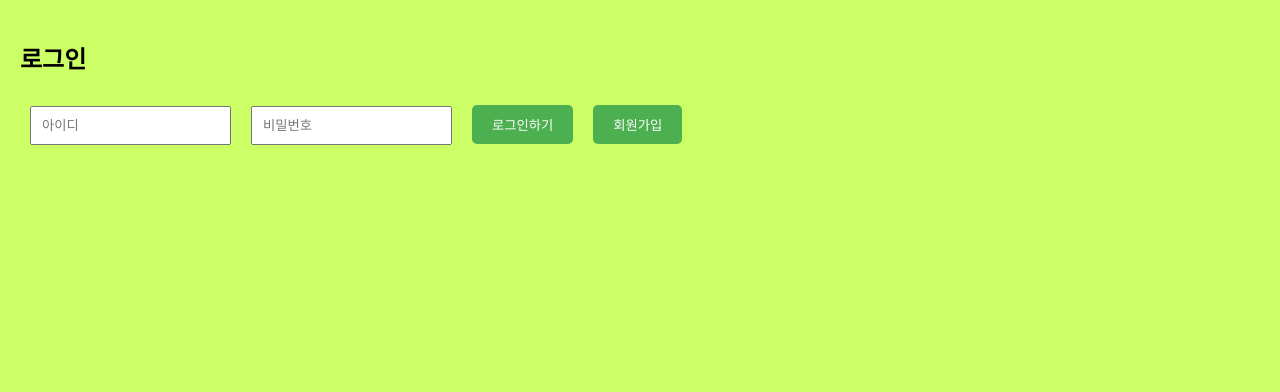
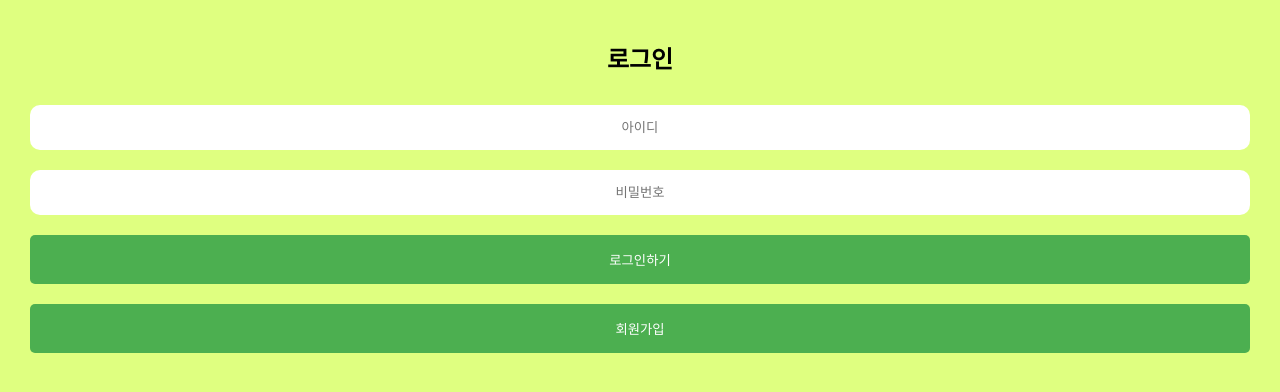
Before and after one commit to SOGRA-Hackathon-tashu/project_tashu, a React (Create React App) app in the folder tashu/: page /login in a window 1280 px wide. Shown: the top 392 px of the page. Built offline with nearby package versions, Linux system fonts and the light colour scheme.

Commit message:
login / signup css

```diff
--- a/tashu/src/components/Login.js
+++ b/tashu/src/components/Login.js
@@ -1,6 +1,8 @@
 import React, { useState } from 'react';
 import { useNavigate } from 'react-router-dom';
 import { signInWithFirebase } from '../firebase';
+import './../styles/Login.css';
+
 
 function Login({ setIsLoggedIn, setUserInfo }) {
   const navigate = useNavigate();
@@ -41,12 +43,30 @@ function Login({ setIsLoggedIn, setUserInfo }) {
   };
 
   return (
-    <div style={{ backgroundColor: '#ccff66', height: '100vh', padding: '20px' }}>
-      <h2>로그인</h2>
-      <input type="text" placeholder="아이디" value={email} onChange={handleEmailChange} />
-      <input type="password" placeholder="비밀번호" value={password} onChange={handlePasswordChange} />
-      <button onClick={handleLogin}>로그인하기</button>
-      <button onClick={() => navigate('/signup')}>회원가입</button>
+    <div className='login_main'>
+      <h2 className='login_title'>로그인</h2>
+      <input
+        type="text"
+        placeholder="아이디"
+        value={email}
+        onChange={handleEmailChange}
+        className='login_input'
+      />
+      <input
+        type="password"
+        placeholder="비밀번호"
+        value={password}
+        onChange={handlePasswordChange}
+        className='login_input'
+      />
+      <button
+        onClick={handleLogin}
+        className='button'
+      >로그인하기</button>
+      <button
+        onClick={() => navigate('/signup')}
+        className='button'
+      >회원가입</button>
     </div>
   );
 }
--- a/tashu/src/components/Signup.js
+++ b/tashu/src/components/Signup.js
@@ -1,6 +1,8 @@
 import React, { useState } from 'react';
 import { useNavigate } from 'react-router-dom';
 import { signupWithEmailAndPassword } from '../firebase';
+import './../styles/Signup.css';
+
 
 function Signup() {
   const navigate = useNavigate();
@@ -25,12 +27,33 @@ function Signup() {
   };
 
   return (
-    <div style={{ backgroundColor: '#ccff66', height: '100vh', padding: '20px' }}>
-      <h2>회원가입</h2>
-      <input type="text" placeholder="아이디" value={email} onChange={(e) => setEmail(e.target.value)} />
-      <input type="password" placeholder="비밀번호" value={password} onChange={(e) => setPassword(e.target.value)} />
-      <input type="password" placeholder="비밀번호 확인" value={confirmPassword} onChange={(e) => setConfirmPassword(e.target.value)} />
-      <button onClick={handleSignup}>회원가입</button>
+    <div className='signup_main'>
+      <h2 className='signup_title'>회원가입</h2>
+      <input
+        type="text"
+        placeholder="아이디"
+        value={email}
+        onChange={(e) => setEmail(e.target.value)}
+        className='signup_input'
+      />
+      <input
+        type="password"
+        placeholder="비밀번호"
+        value={password}
+        onChange={(e) => setPassword(e.target.value)}
+        className='signup_input'
+      />
+      <input
+        type="password"
+        placeholder="비밀번호 확인"
+        value={confirmPassword}
+        onChange={(e) => setConfirmPassword(e.target.value)}
+        className='signup_input'
+      />
+      <button
+        onClick={handleSignup}
+        className='button'
+      >회원가입</button>
     </div>
   );
 }
```
